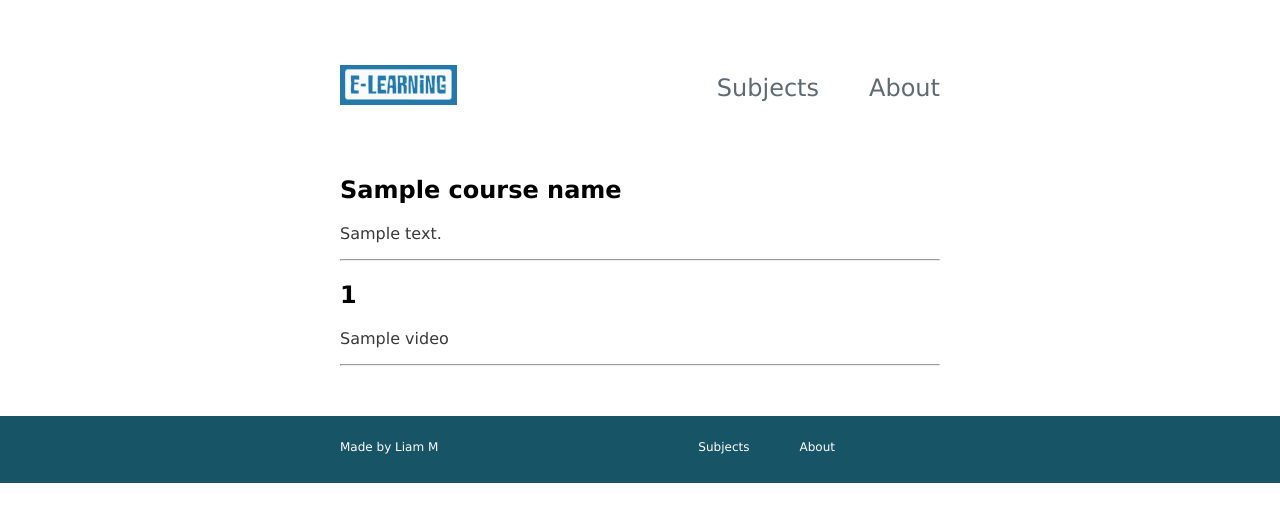
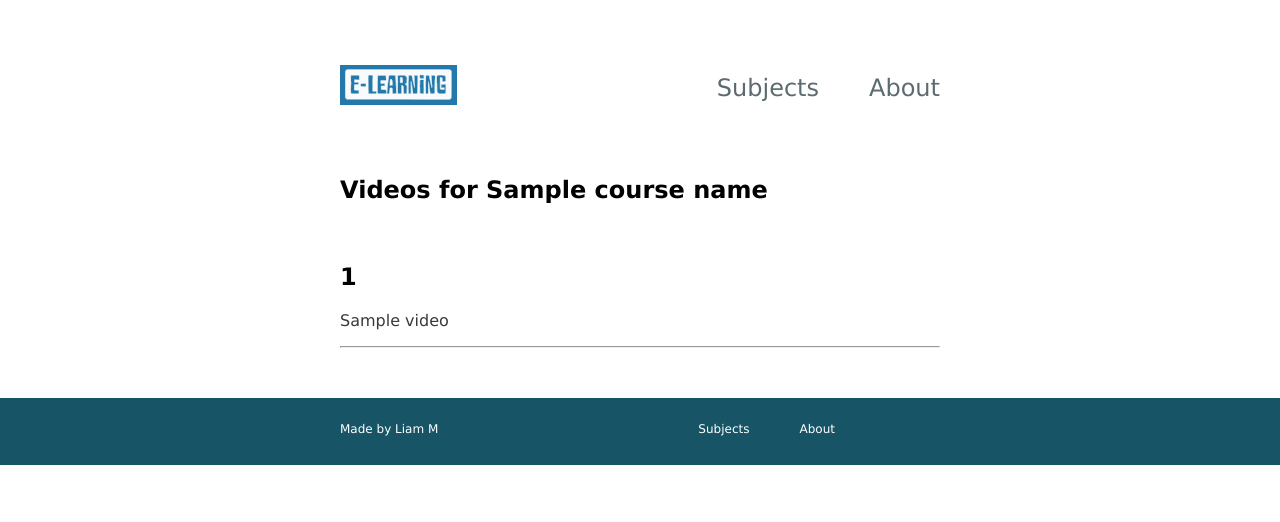
Before and after one commit to twoutrigger/e-learning-app, a Flask app: template templates/course.html in a window 1280 px wide. Shown: the top 522 px of the page. Run offline with Flask 3, Linux system fonts and the light colour scheme; the template is opened without the code that fills it: most values are stand-ins (such as "Sample title", 1, 10 or a date in 2020).

Commit message:
refine course; prep video

```diff
--- a/app.py
+++ b/app.py
@@ -70,21 +70,24 @@ def course(course_name):
     # resource for dynamic url
     # https://testdriven.io/tips/619b4748-dc9d-434a-9c11-1f09528a2039/
 
-    course = CourseModel.query.first()
+    course = CourseModel.query.filter_by(name=course_name).first()
 
     course_name = course.name
     course_desc = course.desc
 
+    # need to write videos to db
     videos = VideoModel.query.all()
+    # videos = VideoModel.query.filter_by(course_name=course_name)
 
     entries_videos = [
         (
             entry.name,
-            entry.desc,
-            entry.url
+            entry.desc
         )
         for entry in videos
     ]
+
+    print(entries_videos)
 
     return render_template("course.html", course_name=course_name, course_desc=course_desc, entries_videos=entries_videos)
 
--- a/templates/course.html
+++ b/templates/course.html
@@ -2,16 +2,13 @@
 
 {% block content %}
 
-<!-- need to pass course title -->
-<!-- need to pass ordered list of videos -->
 <!-- need to pass video title and video length -->
 <!-- Video section headers can be added in V2 -->
 
 <div>
     <section>
-        <h1 class="text__header">{{ course_name }}</h1>
-        <p class="text__paragraph">{{ course_desc }}</p>
-        <hr class="solid">
+        <h1 class="text__header">Videos for {{ course_name }}</h1>
+        <br>
     </section>
 </div>
 <div>
```
